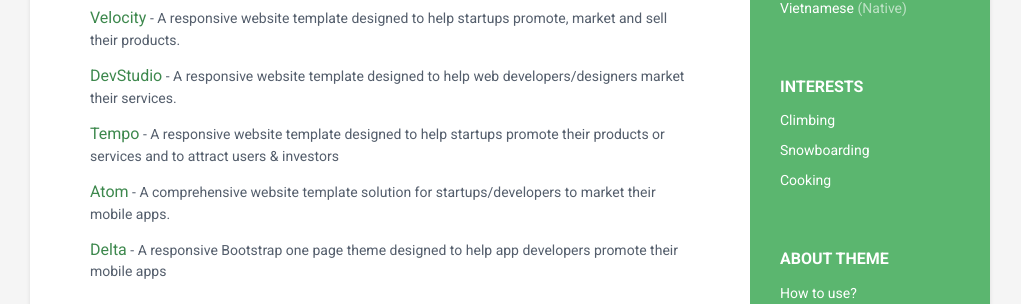
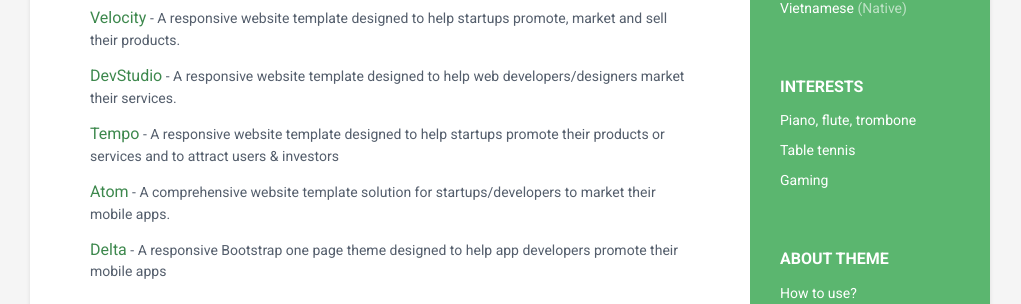
Before and after one commit to matnguyen/matnguyen.github.io, a Jekyll site: the page built from index.html, in a window 1280 px wide. Shown: the part 743-1047 px from the top of the page, without its empty margins (130-1151 px from the left). Built offline with Jekyll 4.4.1, drawn with Linux system fonts in a browser that asks for light colours.

Commit message:
Update interests.yml

```diff
--- a/_data/interests.yml
+++ b/_data/interests.yml
@@ -1,9 +1,9 @@
 - interest:
-  item: Climbing
+  item: Piano, flute, trombone
   link:
 - interest:
-  item: Snowboarding
+  item: Table tennis
   link:
 - interest:
-  item: Cooking
+  item: Gaming
   link:
```
